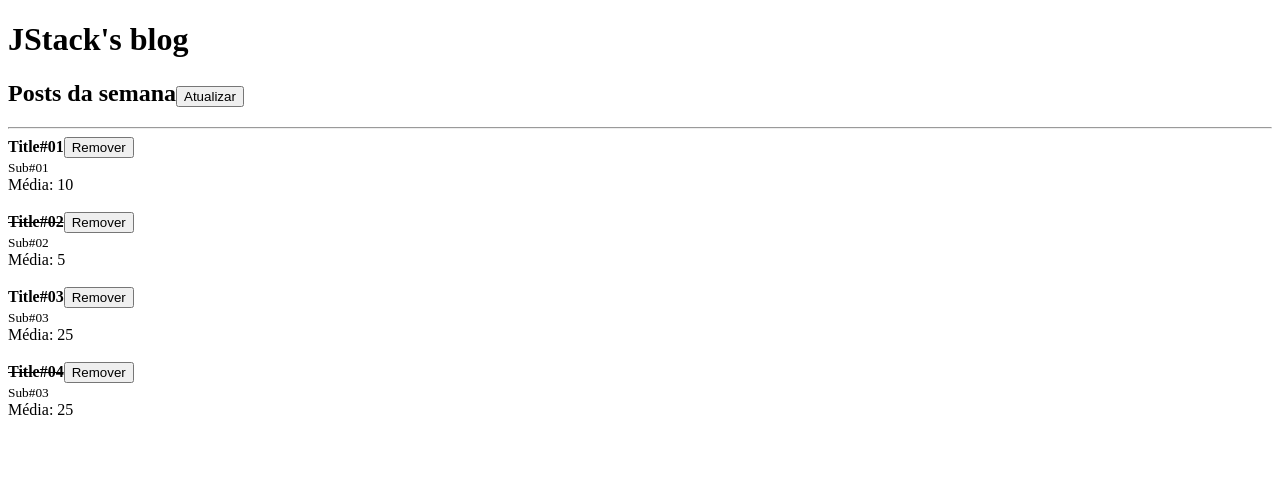
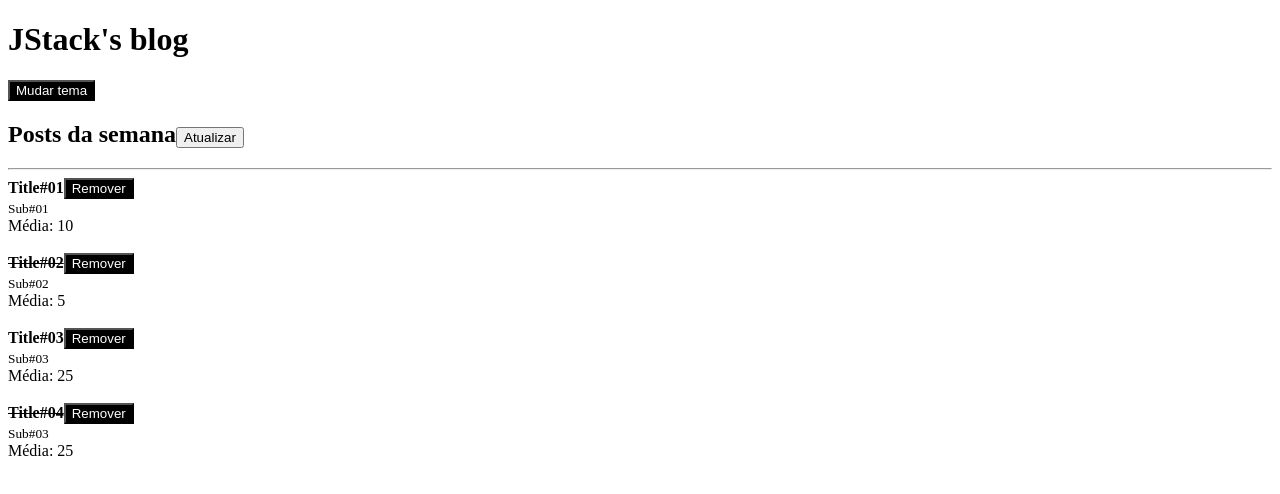
Before and after one commit to TiaguMB/fundamentos-react, a React app: page / in a window 1280 px wide. Shown: the top 494 px of the page. Built offline with nearby package versions, Linux system fonts and the light colour scheme.

Commit message:
feat: add theme without context api (prop drilling)

```diff
--- a/src/App.js
+++ b/src/App.js
@@ -4,12 +4,22 @@ import Post from "./Post";
 import Header from "./Header";
 
 export default function App() {
+	const [theme, setTheme] = useState("dark");
+
 	const [posts, setPosts] = useState([
 		{ id: Math.random(), title: "Title#01", subtitle: "Sub#01", likes: 20, read: false },
 		{ id: Math.random(), title: "Title#02", subtitle: "Sub#02", likes: 10, read: true },
 		{ id: Math.random(), title: "Title#03", subtitle: "Sub#03", likes: 50, read: false },
 		{ id: Math.random(), title: "Title#04", subtitle: "Sub#03", likes: 50, read: true },
 	]);
+
+	function handleToggleTheme() {
+		setTheme((prevState) => (
+			prevState === "dark"
+			? "light"
+			: "dark"
+		));
+	}
 
 	function handleRefresh() {
 		setPosts((prevState) => [
@@ -32,7 +42,10 @@ export default function App() {
 
 	return (
 		<>
-			<Header>
+			<Header
+				onToggleTheme={handleToggleTheme}
+				theme={theme}
+			>
 				<h2>
 					Posts da semana
 					<button onClick={handleRefresh}>Atualizar</button>
@@ -46,6 +59,7 @@ export default function App() {
 					key={post.id}
 					onRemove={handleRemovePost}
 					post={post}
+					theme={theme}
 				/>
 			))}
 		</>
--- a/src/Button.js
+++ b/src/Button.js
@@ -2,8 +2,16 @@ import React from 'react'
 import PropTypes from 'prop-types'
 
 function Button(props) {
+	const theme = props.theme;
+
 	return (
-		<button onClick={props.onClick}>
+		<button
+			onClick={props.onClick}
+			style={{
+				color: theme === "dark" ? "#fff" : "#000",
+				background: theme === "dark" ? "#000" : "#fff",
+			}}
+		>
 			{props.children}
 		</button>
 	)
@@ -12,6 +20,7 @@ function Button(props) {
 Button.propTypes = {
 	children: PropTypes.node.isRequired,
 	onClick: PropTypes.func.isRequired,
+	theme: PropTypes.string.isRequired,
 }
 
 export default Button
--- a/src/Header.js
+++ b/src/Header.js
@@ -1,10 +1,23 @@
 import React from "react";
 import PropTypes from "prop-types";
 
-export default function Header({ title, children }) {
+import Button from "./Button";
+
+export default function Header({
+	title,
+	children,
+	onToggleTheme,
+	theme
+}) {
 	return (
 		<>
 			<h1>{title}</h1>
+			<Button
+				onClick={() => onToggleTheme()}
+				theme={theme}
+			>
+				Mudar tema
+			</Button>
 			{children}
 		</>
 	);
@@ -13,6 +26,8 @@ export default function Header({ title, children }) {
 Header.propTypes = {
 	title: PropTypes.string,
 	children: PropTypes.node,
+	onToggleTheme: PropTypes.func.isRequired,
+	theme: PropTypes.string.isRequired,
 };
 
 Header.defaultProps = {
--- a/src/Post.js
+++ b/src/Post.js
@@ -15,6 +15,7 @@ function Post(props) {
 						read: props.post.read,
 					}}
 					onRemove={props.onRemove}
+					theme={props.theme}
 				/>
 				<br />
 				<small>{props.post.subtitle}</small>
@@ -35,6 +36,7 @@ Post.propTypes = {
 		likes: PropTypes.number.isRequired,
 		read: PropTypes.bool.isRequired,
 	}).isRequired,
+	theme: PropTypes.string.isRequired,
 };
 
 export default Post;
--- a/src/PostHeader.js
+++ b/src/PostHeader.js
@@ -10,7 +10,12 @@ function PostHeader(props) {
 				{props.post.read && <s>{props.post.title}</s>}
 				{!props.post.read && props.post.title}
 			</strong>
-			<Button onClick={() => props.onRemove(props.post.id)}>Remover</Button>
+			<Button
+				onClick={() => props.onRemove(props.post.id)}
+				theme={props.theme}
+			>
+					Remover
+				</Button>
 		</>
 	);
 }
@@ -22,6 +27,7 @@ PostHeader.propTypes = {
 		title: PropTypes.string.isRequired,
 		read: PropTypes.bool.isRequired,
 	}).isRequired,
+	theme: PropTypes.string.isRequired,
 };
 
 export default PostHeader;
```
